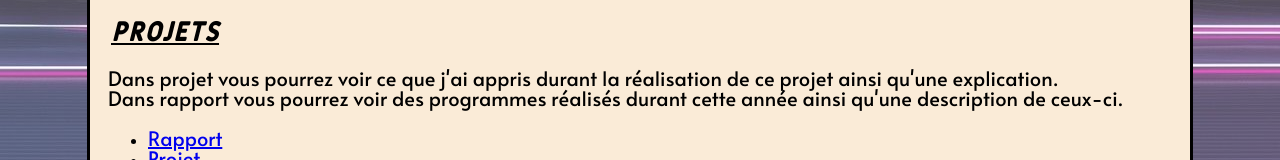
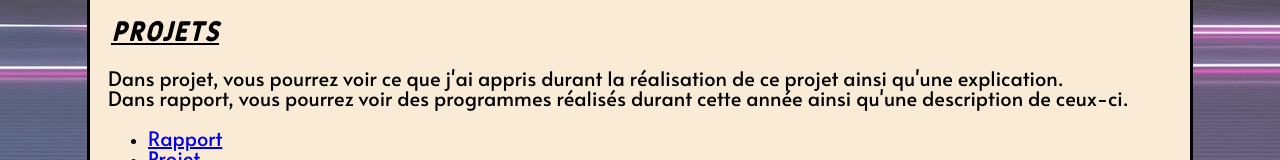
Before and after one commit to JeanBeq/JeanBeq.github.io, a plain HTML site: page index.html in a window 1280 px wide. Shown: the part 1267-1427 px from the top of the page. Drawn offline with Linux system fonts and the light colour scheme.

Commit message:
Add files via upload

```diff
--- a/index.html
+++ b/index.html
@@ -55,8 +55,8 @@
           </ul>
               <p>Quand je ne suis pas en train de faire une des choses ci-dessus je suis occupé à faire quelque chose de la plus haute importance: <strong>dormir</strong> ou <strong>manger</strong></p>
               <h2><em>Projets</em></h2>
-            <p>Dans projet vous pourrez voir ce que j'ai appris durant la réalisation de ce projet ainsi qu'une explication.<br>
-              Dans rapport vous pourrez voir des programmes réalisés durant cette année ainsi qu'une description de ceux-ci.
+            <p>Dans projet, vous pourrez voir ce que j'ai appris durant la réalisation de ce projet ainsi qu'une explication.<br>
+              Dans rapport, vous pourrez voir des programmes réalisés durant cette année ainsi qu'une description de ceux-ci.
               <ul>
               <li><a href="rapport.html">Rapport</a></li>
               <li><a href="projets.html">Projet</a></li>
```
